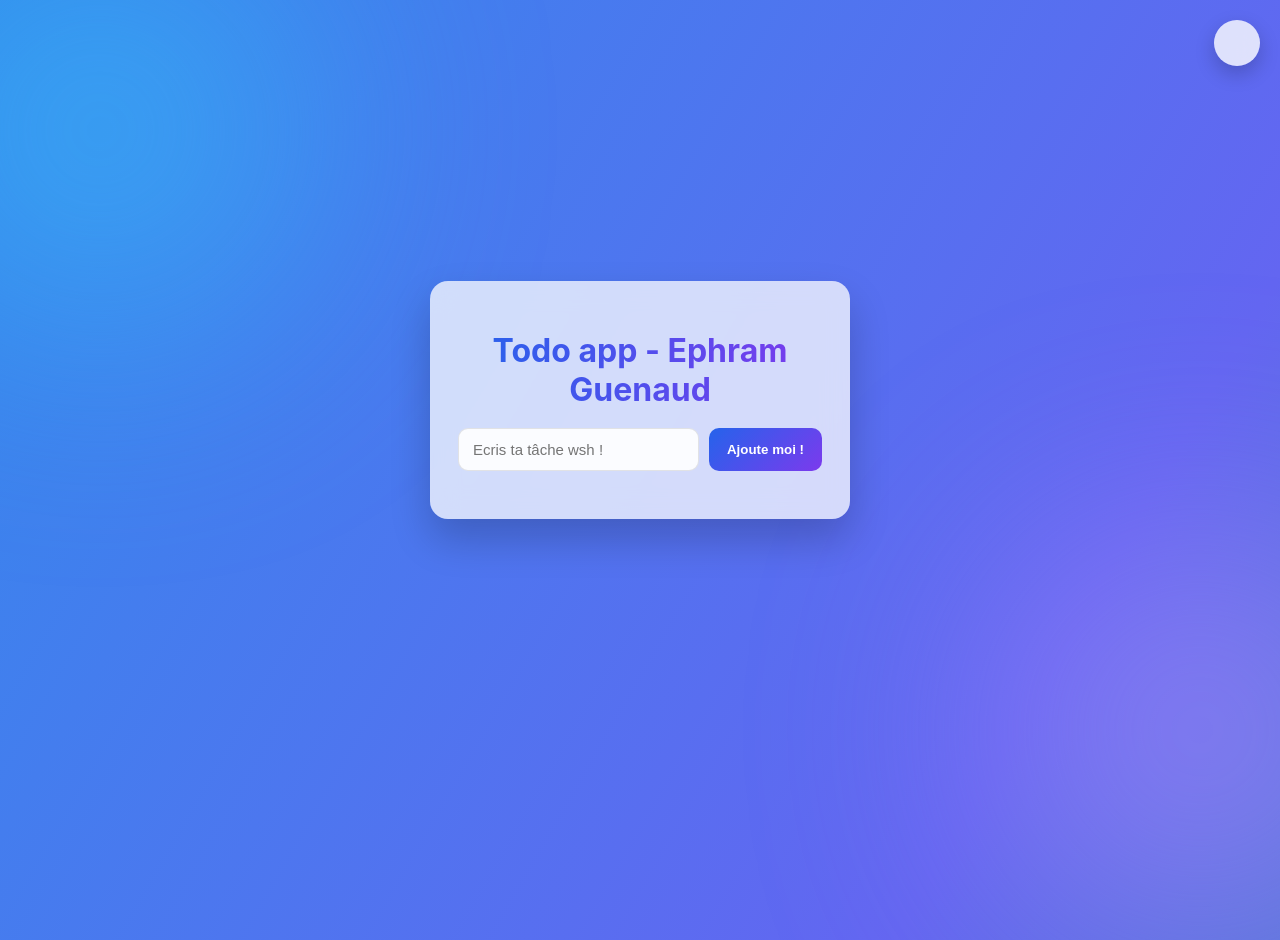
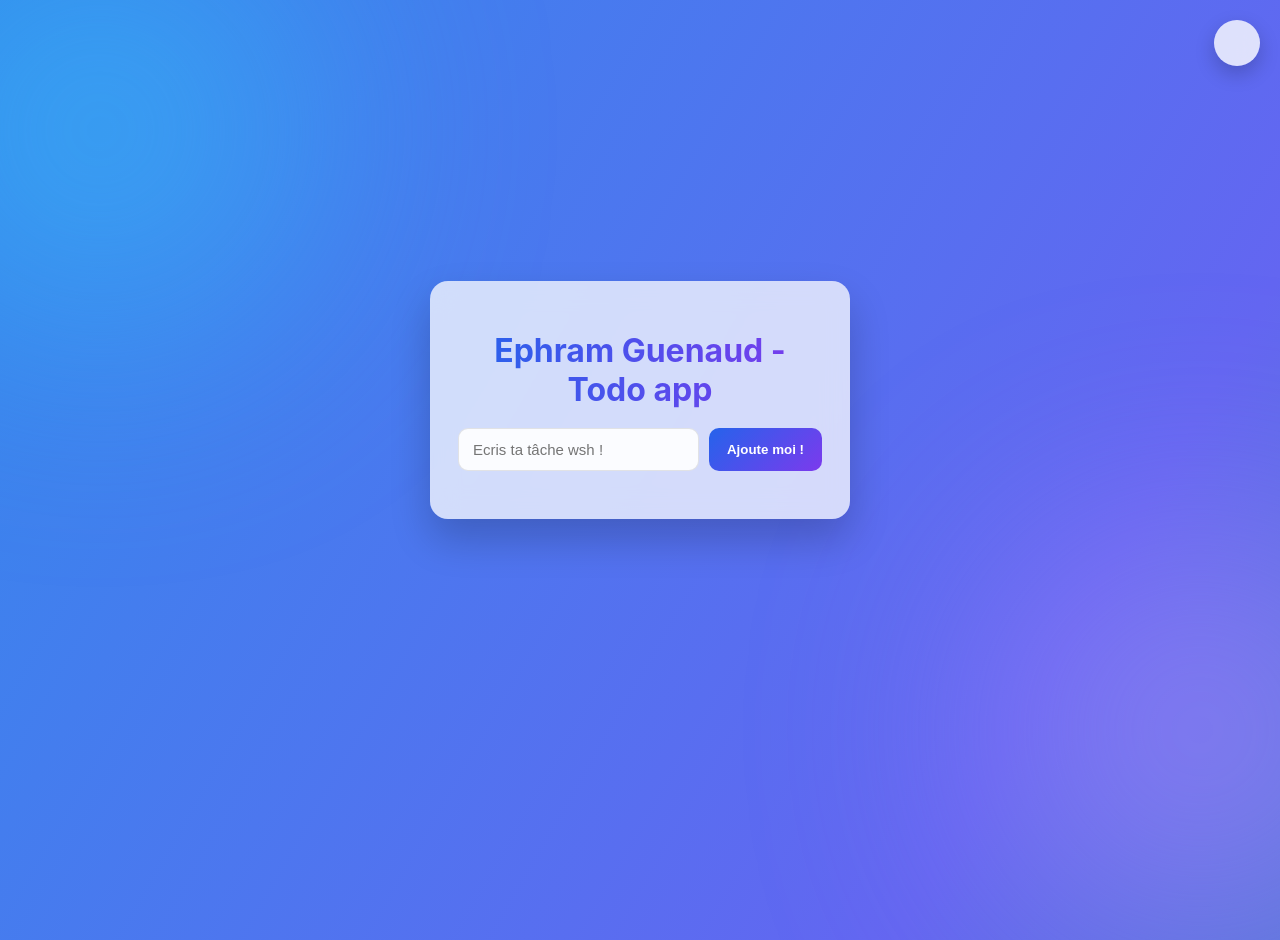
Before and after one commit to guenaud-ephram-emf/module210-todo-gue, a plain HTML site: page src/frontend/index.html in a window 1280 px wide. Shown: the top 940 px of the page. Drawn offline with nearby package versions, Linux system fonts and the light colour scheme; no server answers.

Commit message:
Changement du titre

```diff
--- a/src/frontend/index.html
+++ b/src/frontend/index.html
@@ -15,7 +15,7 @@
   <button id="theme-toggle" aria-label="Changer le thème"></button>
 
   <div class="app-container">
-    <h1>Todo app - Ephram Guenaud</h1>
+    <h1>Ephram Guenaud - Todo app</h1>
     <form id="todo-form">
       <input type="text" id="todo-input" placeholder="Ecris ta tâche wsh !" required autocomplete="off">
       <button type="submit">Ajoute moi !</button>
```
